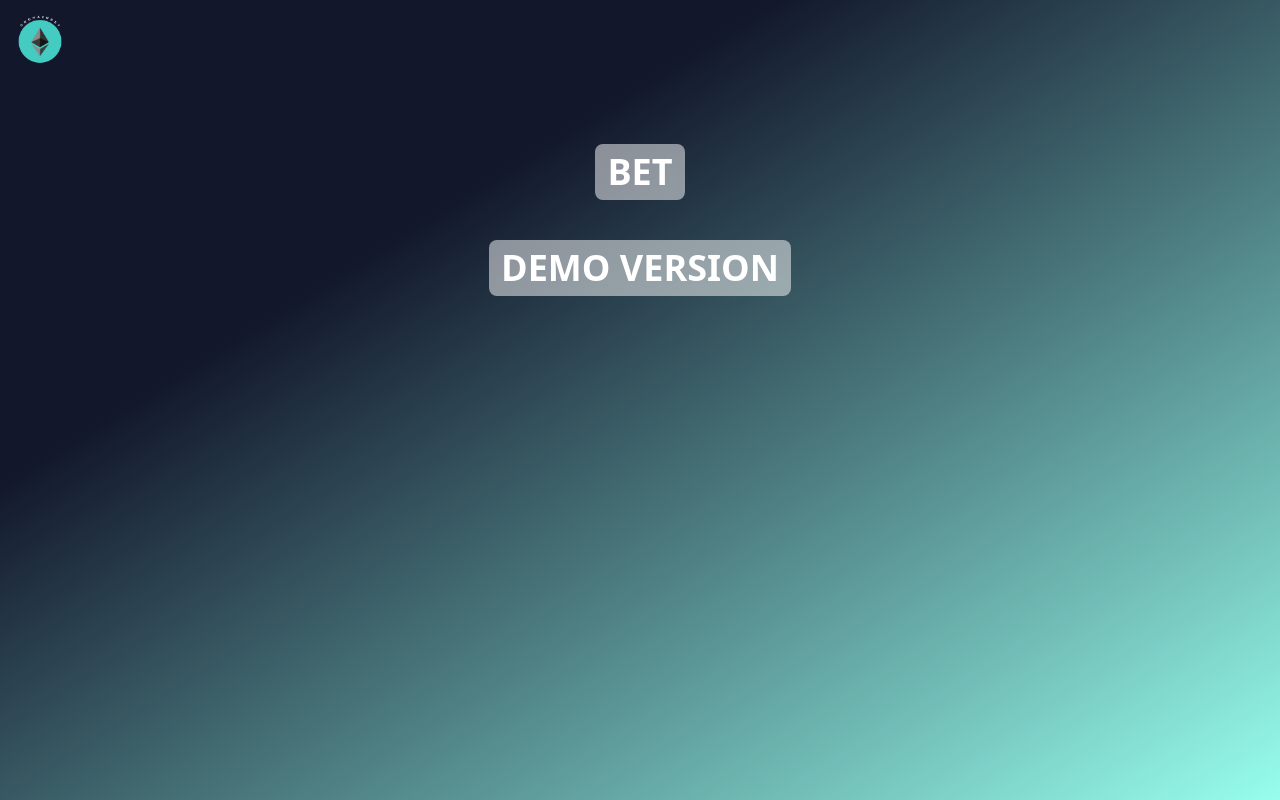
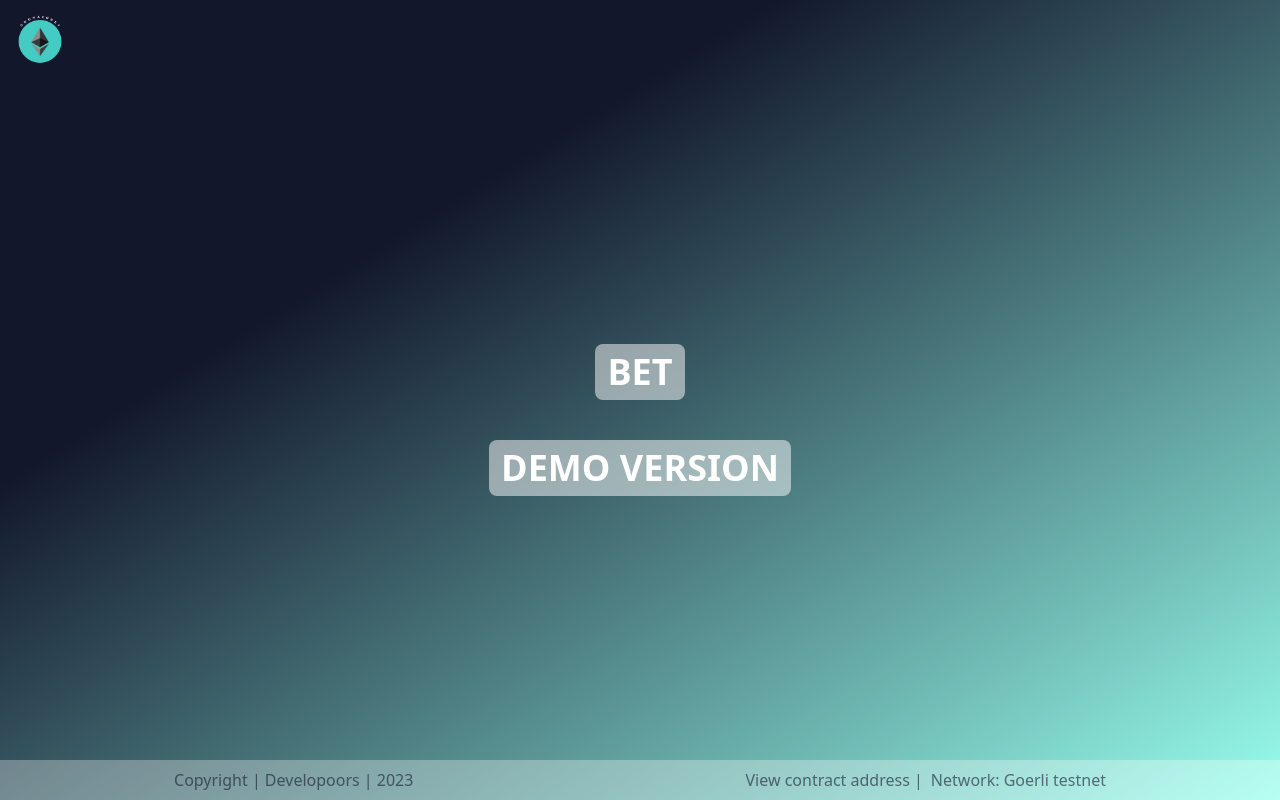
Before and after one commit to Jarjarsson/onchainbet, a Next.js app: page / in a window 1280 px wide. Built offline with nearby package versions, Linux system fonts and the light colour scheme.

Commit message:
Feat: footer

```diff
--- /dev/null
+++ b/app/component/Footer.tsx
@@ -0,0 +1,22 @@
+import React from "react";
+
+const Footer = () => {
+  return (
+    <footer className="bg-cc3/30 flex justify-around text-cc1/60 items-center p-2  ">
+      <p className="items-center">Copyright | Developoors | 2023</p>
+
+      <div className="flex gap-2">
+        <p>
+          <a
+            href="https://sepolia.etherscan.io/address/0x499d0777bca6e72fa25d79d3aaacd3df9fd5b9ba"
+            target="_blank"
+          >
+            View contract address |
+          </a>
+        </p>
+        <p>Network: Goerli testnet </p>
+      </div>
+    </footer>
+  );
+};
+export default Footer;
--- a/app/demo/page.tsx
+++ b/app/demo/page.tsx
@@ -30,7 +30,7 @@ const Demo = () => {
           className="rounded-md"
         />
       </header>
-      <main className="flex gap-2">
+      <main className="flex gap-2 ">
         <p>Bet</p>
         <input
           value={bet}
--- a/app/layout.tsx
+++ b/app/layout.tsx
@@ -2,6 +2,7 @@ import "./globals.css";
 import type { Metadata } from "next";
 import { Inter } from "next/font/google";
 import { TContextProvider } from "./context/Context";
+import Footer from "./component/Footer";
 
 const inter = Inter({ subsets: ["latin"] });
 
@@ -17,9 +18,9 @@ export default function RootLayout({
 }) {
   return (
     <html lang="en">
-      {/* <body className={inter.className}> */}
-      <body className="bg-gradient-to-br from-cc1 from-30% to-cc2 h-screen">
+      <body className="bg-gradient-to-br from-cc1 from-30% to-cc2 flex flex-col justify-between w-screen h-screen ">
         <TContextProvider>{children}</TContextProvider>
+        <Footer />
       </body>
     </html>
   );
--- a/app/page.tsx
+++ b/app/page.tsx
@@ -14,7 +14,7 @@ export default function Home() {
         />
       </header>
       <main>
-        <div className="flex flex-col gap-10 justify-center items-center pt-16 ">
+        <div className="flex flex-col gap-10 justify-center items-center  ">
           <Link
             href={"/bet"}
             className="text-cc3 text-4xl font-bold bg-cc3/50 px-3 py-2 rounded-lg"
```
